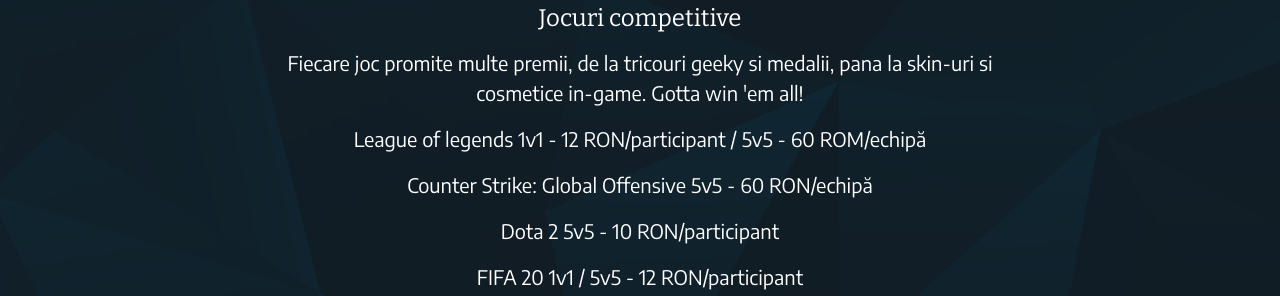
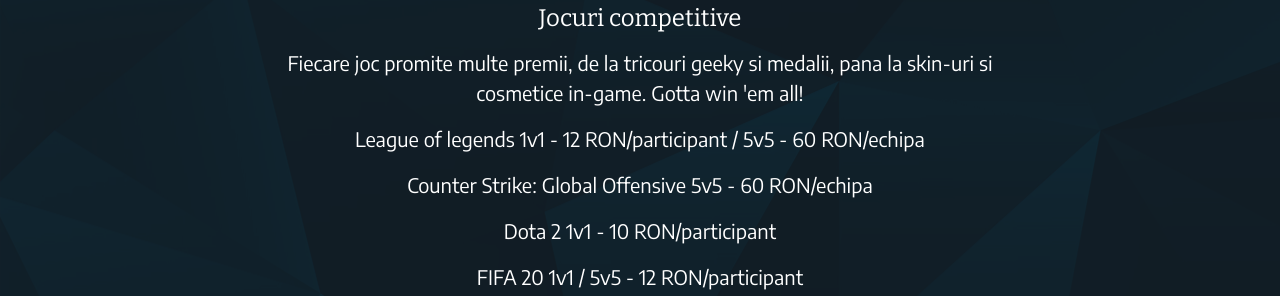
Before and after one commit to robbyyt/LANPARTY, a website: page index.html in a window 1280 px wide. Shown: the part 1920-2216 px from the top of the page. Drawn offline with nearby package versions, Linux system fonts and the light colour scheme.

Commit message:
2nd small fix

```diff
--- a/index.html
+++ b/index.html
@@ -86,9 +86,9 @@
 
           </div>
           <div class="col-lg-8">
-              <p>League of legends 1v1 - 12 RON/participant / 5v5 - 60 ROM/echipă </p>
-              <p>Counter Strike: Global Offensive 5v5 - 60 RON/echipă</p>
-              <p>Dota 2 5v5 - 10 RON/participant</p>
+              <p>League of legends 1v1 - 12 RON/participant / 5v5 - 60 RON/echipa</p>
+              <p>Counter Strike: Global Offensive 5v5 - 60 RON/echipa</p>
+              <p>Dota 2 1v1 - 10 RON/participant</p>
               <p>FIFA 20 1v1 / 5v5 - 12 RON/participant</p>
               <p>HearthStone - 10 RON/participant</p>
           </div>
```
